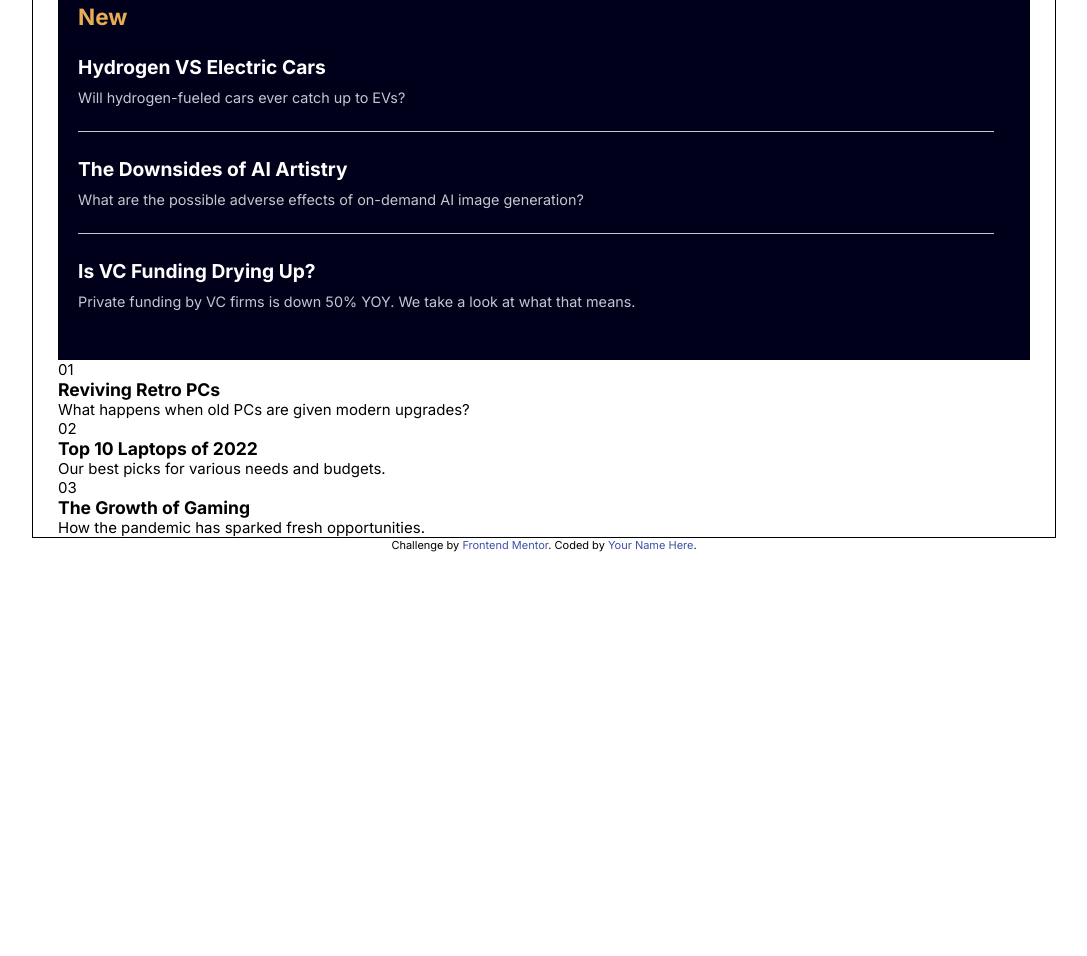
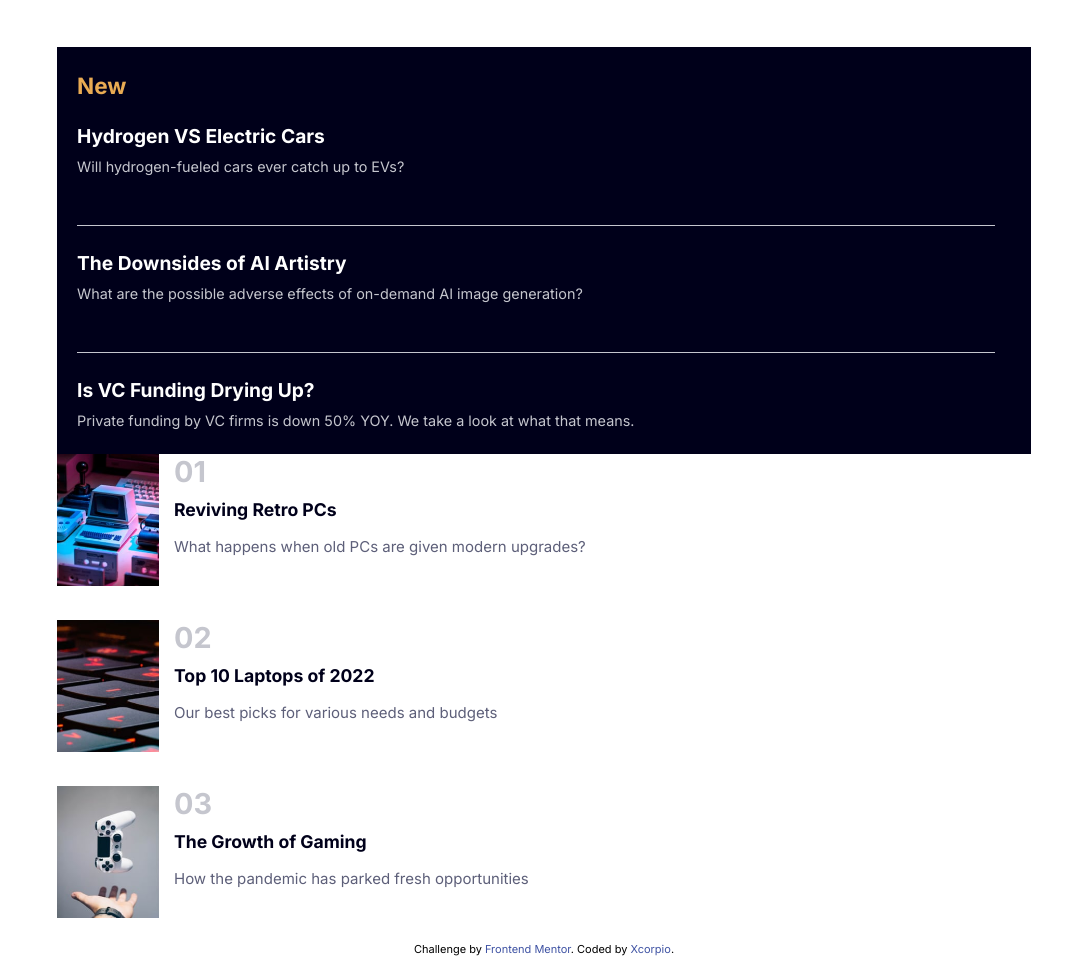
Before and after one commit to MiguelLedesmaC/11--news-homepage-main, a plain HTML site: page index.html in a window 1280 px wide. Shown: the part 1300-2256 px from the top of the page, without its empty margins (96-1183 px from the left). Before the commit the page ends 1852 px from the top, so only its background shows below. Drawn offline with Linux system fonts and the light colour scheme.

Commit message:
added section other-notices css

```diff
--- a/index.html
+++ b/index.html
@@ -11,8 +11,7 @@
 
   <!-- Feel free to remove these styles or customise in your own stylesheet 👍 -->
   <style>
-    .attribution { font-size: 11px; text-align: center; }
-    .attribution a { color: hsl(228, 45%, 44%); }
+
   </style>
 </head>
 <body>
@@ -89,22 +88,39 @@
 
     <article class="other-notices">
       <div class="other-notices__content">
-        <p class="other-notices__content__number">01</p>
-        <h3 class="other-notices__content__title">Reviving Retro PCs</h3>
-        <p class="other-notices__content__description">What happens when old PCs are given modern upgrades?</p>
+        <div class="other-notices__img">
+          <img src="./assets/images/image-retro-pcs.jpg" alt="img retro pcs">
+        </div>
+        <div class="other-notices__description-container">
+          <p class="other-notices__content__number">01</p>
+          <h3 class="other-notices__content__title">Reviving Retro PCs</h3>
+          <p class="other-notices__content__description">What happens when old PCs are given modern upgrades?</p>
+        </div>
       </div>
 
       <div class="other-notices__content">
-        <p class="other-notices__content__number">02</p>
-        <h3 class="other-notices__content__title">Top 10 Laptops of 2022</h3>
-        <p class="other-notices__content__description">Our best picks for various needs and budgets.</p>
+        <div class="other-notices__img">
+          <img src="./assets/images/image-top-laptops.jpg" alt="img keyboard pcs">
+        </div>
+        <div class="other-notices__description-container">
+          <p class="other-notices__content__number">02</p>
+          <h3 class="other-notices__content__title">Top 10 Laptops of 2022</h3>
+          <p class="other-notices__content__description">Our best picks for various needs and budgets</p>
+        </div>
       </div>
 
       <div class="other-notices__content">
-        <p class="other-notices__content__number">03</p>
-        <h3 class="other-notices__content__title">The Growth of Gaming</h3>
-        <p class="other-notices__content__description">How the pandemic has sparked fresh opportunities.</p>
+        <div class="other-notices__img">
+          <img src="./assets/images/image-gaming-growth.jpg" alt="img dualshock ps4">
+        </div>
+        <div class="other-notices__description-container">
+          <p class="other-notices__content__number">03</p>
+          <h3 class="other-notices__content__title">The Growth of Gaming</h3>
+          <p class="other-notices__content__description">How the pandemic has parked fresh opportunities</p>
+        </div>
       </div>
+
+
     </article>
 
   </main>
@@ -115,7 +131,7 @@
 
   <div class="attribution">
     Challenge by <a href="https://www.frontendmentor.io?ref=challenge" target="_blank">Frontend Mentor</a>.
-    Coded by <a href="#">Your Name Here</a>.
+    Coded by <a href="#">Xcorpio</a>.
   </div>
 </body>
 </html>
--- a/style.css
+++ b/style.css
@@ -26,7 +26,6 @@ li, a {
     display: flex;
     flex-direction: column;
     width: 80%;
-    border: 1px solid;
     padding: 0 25px;
     margin: 0 auto;
 }
@@ -105,7 +104,6 @@ li, a {
 .nav-desktop__container li a:hover {
     color: var(--Soft_red);
 }
-
 #img-principal{
     width: 100%;
 }
@@ -113,18 +111,9 @@ li, a {
     display: flex;
     flex-direction: column;
 }
-@media (min-width:1440px) {
-    #img-principal {
-        width: 64%;
-    }
-    .title-description__container{
-        flex-direction: row;
-        gap: 50px;
-    }
-}
+
 .principal__title{
     font-size: 2.7rem;
-    border: 1px solid;
     width: 299px;
     font-weight: 700;
     color: var(--Very_dark_blue);
@@ -153,6 +142,7 @@ li, a {
 }
 
 .news {
+    margin-top: 70px;
     background-color: var(--Very_dark_blue);
     color: white;
     padding: 25px 36px 25px 20px;
@@ -161,12 +151,12 @@ li, a {
     color: var(--Soft_orange);
 }
 .news__notices {
-    padding: 25px 0;
+    padding: 25px 0 50px;
     border-bottom: 1px solid var(--Grayish_blue);
 }
 .news__notices:last-child{
     border-bottom: none;
-    padding-bottom: none;
+    padding-bottom: 0;
 }
 .news__notices__title {
     font-size: 1.2rem;
@@ -176,3 +166,63 @@ li, a {
     font-size: .9rem;
     color: var(--Grayish_blue);
 }
+@media (min-width:1440px) {
+    .principal-news__container {
+        display: flex;
+    }
+    #img-principal {
+        width: 64%;
+        margin-bottom: 50px;
+    }
+    .title-description__container{
+        flex-direction: row;
+        gap: 50px;
+    }
+    .news{
+        margin-top: 0px;
+    }
+}
+.other-notices {
+    display: flex;
+    flex-direction: column;
+    gap: 30px;
+}
+@media (min-width:1440px) {
+    .other-notices{
+        flex-direction: row;
+        margin-top: 75px;
+    }
+}
+.other-notices__content{
+    display: flex;
+}
+.other-notices__img img {
+   width: 102px;
+   height: 132px;
+   object-fit: cover;
+   margin-right: 15px;
+}
+.other-notices__content__number{
+    font-size: 1.8rem;
+    font-weight: 700;
+    color: var(--Grayish_blue);
+    margin-bottom: 10px;
+}
+.other-notices__content__title{
+    font-weight: 700;
+    color: var(--Very_dark_blue);
+    font-size: 1.1rem;
+    margin-bottom: 15px;
+}
+.other-notices__content__description{
+    color: var(--Dark_grayish_blue);
+    line-height: 1.5rem;
+}
+
+.attribution {
+    margin-top: 20px;
+     font-size: 11px; text-align: center;
+    }
+.attribution a{
+    color: hsl(228, 45%, 44%);
+}
```
